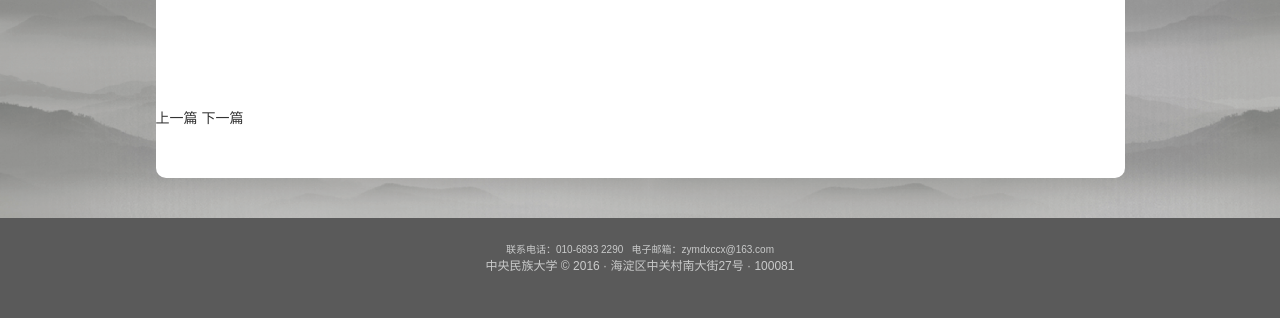
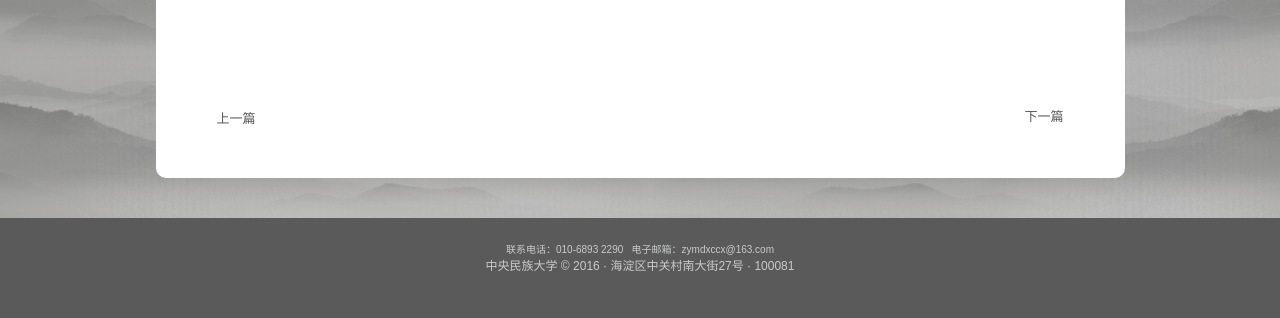
Before and after one commit to muma378/cic4emd, a Django app: template pages/templates/pages/content.html in a window 1280 px wide. Shown: the part 757-1075 px from the top of the page. Run offline with Django 3.2, Linux system fonts and the light colour scheme; the template is opened without the code that fills it, so the values that code supplies are empty; some libraries are stand-ins or nearby versions.

Commit message:
[FIX] prev and next for a publishment

```diff
--- a/pages/static/css/callboard.css
+++ b/pages/static/css/callboard.css
@@ -70,6 +70,8 @@
 .callboard-footer {
 	height: 70px;
 	padding-bottom: 50px;
+	padding-left: 26px;
+	padding-right: 26px;
 	border-bottom-left-radius: 10px;
 	border-bottom-right-radius: 10px;
 	background-color: #ffffff;
--- a/pages/static/css/content.css
+++ b/pages/static/css/content.css
@@ -61,3 +61,17 @@
 	font-size: 14px;
 	font-family: STSong, SimSun, 宋体, NSimSun, sans-serif;
 }
+
+.callboard-footer > span {
+	padding-left: 35px;
+	padding-right: 35px;
+	font-size: 13px;
+}
+
+.callboard-footer > span > a {
+	color: #595757;
+}
+
+.callboard-footer > .post-next {
+	float: right;
+}
--- a/pages/static/css/list.css
+++ b/pages/static/css/list.css
@@ -40,8 +40,7 @@
 .cic-pagination {
 	display: inline-block;
 	width: 100%;
-	padding-left: 26px;
-	padding-right: 36px;
+	padding-right: 10px;
 	font-family: "Microsoft YaHei",微软雅黑,"Microsoft JhengHei",华文细黑,STHeiti,sans-serif;
 	font-size: 13px;
 }
--- a/pages/templates/pages/content.html
+++ b/pages/templates/pages/content.html
@@ -45,6 +45,6 @@
 {% endblock %}
 
 {% block callboard-footer %}
-	<span class="post-prev">上一篇</span>
-	<span class="post-next">下一篇</span>
+	<span class="post-prev"><a href="{{ related.prev.get_url }}">上一篇</a></span>
+	<span class="post-next"><a href="{{ related.next.get_url }}">下一篇</a></span>
 {% endblock %}
```
Also changed, not shown: pages/views.py (+11 -3 lines).
